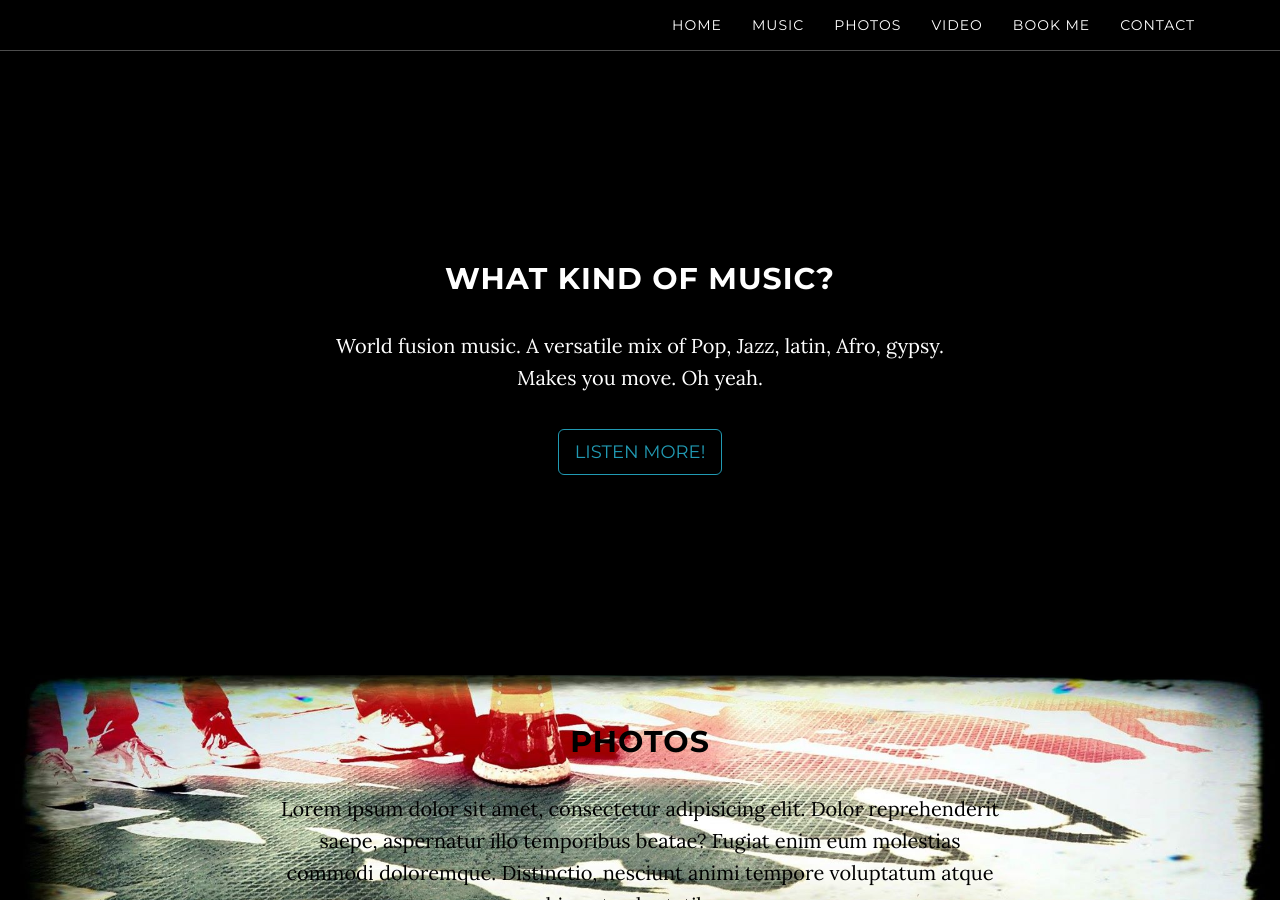
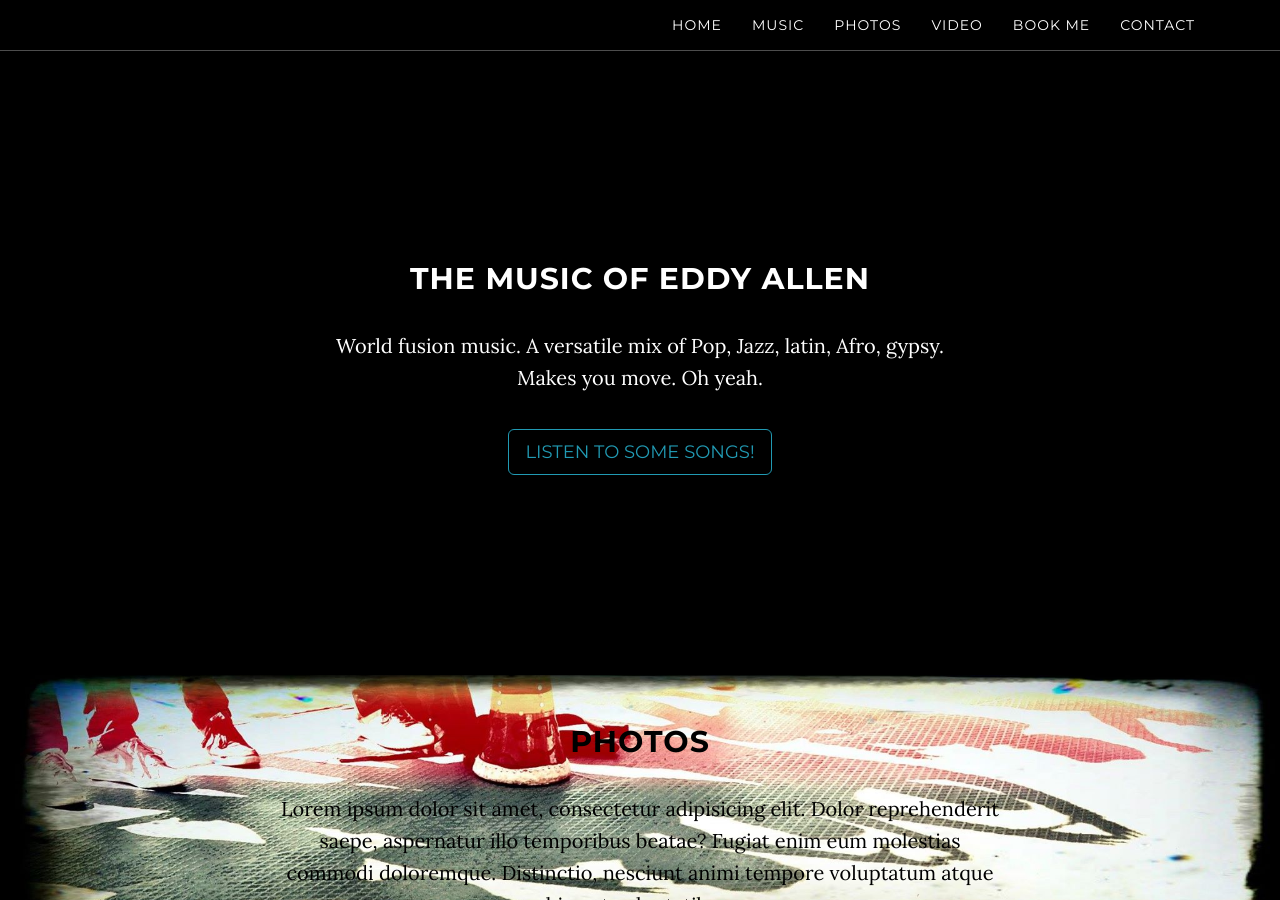
Before and after one commit to eddyallen/eddyallen.github.io, a Jekyll site: the page built from index.html, in a window 1280 px wide and 900 px high, scrolled down 1473 px. Built offline with Jekyll 4.4.1, drawn with Linux system fonts in a browser that asks for light colours.

Commit message:
music section update

```diff
--- a/_includes/music.html
+++ b/_includes/music.html
@@ -3,9 +3,9 @@
         <div class="music-section">
             <div class="container">
                 <div class="col-lg-8 col-lg-offset-2">
-                    <h2>What kind of music?</h2>
+                    <h2>The music of Eddy Allen</h2>
                     <p>World fusion music. A versatile mix of Pop, Jazz, latin, Afro, gypsy.<br />Makes you move. Oh yeah.</p>
-                    <a href="http://startbootstrap.com/template-overviews/grayscale/" class="btn btn-default btn-lg">Listen more!</a>
+                    <a href="http://startbootstrap.com/template-overviews/grayscale/" class="btn btn-default btn-lg">Listen to some songs!</a>
                 </div>
             </div>
         </div>
```
